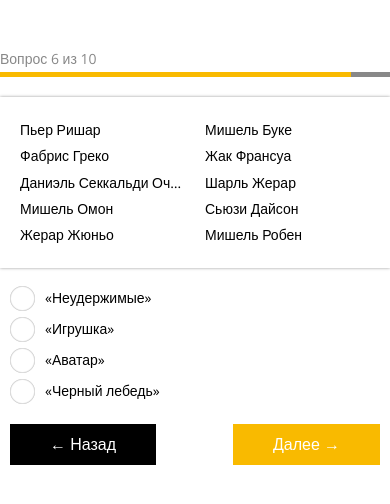
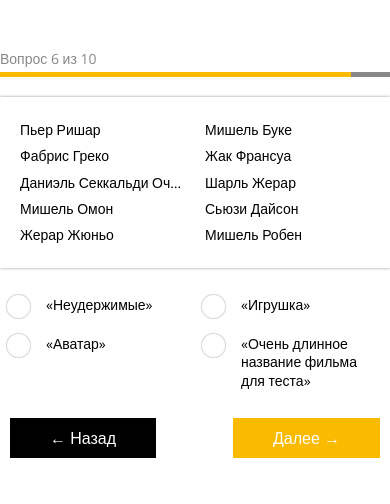
Before and after one commit to everyonesdesign/umatno-game, a website: page front-end/index.html in a window 390 px wide. Drawn offline with nearby package versions, Linux system fonts and the light colour scheme.

Commit message:
improved mobile version of the game

```diff
--- a/front-end/index.html
+++ b/front-end/index.html
@@ -46,7 +46,7 @@
                     <label class="umg_body-answerItem"><input name="answer" type="radio">«Неудержимые»</label>
                     <label class="umg_body-answerItem"><input name="answer" type="radio">«Игрушка»</label>
                     <label class="umg_body-answerItem"><input name="answer" type="radio">«Аватар»</label>
-                    <label class="umg_body-answerItem"><input name="answer" type="radio">«Черный лебедь»</label>
+                    <label class="umg_body-answerItem"><input name="answer" type="radio">«Очень длинное название фильма для теста»</label>
                 </form>
                 <div class="umg_body-controls">
                     <div class="umg_button umg_button--secondary">← Назад</div>
--- a/front-end/scss/main.scss
+++ b/front-end/scss/main.scss
@@ -18,11 +18,10 @@
     line-height: 1.3;
 
     .jq-radio {
-      display: inline-block;
-      vertical-align: middle;
+      float: left;
       width: 25px;
       height: 25px;
-      margin: -2px 10px 0 0;
+      margin: -2px 0 0 -40px;
       background: no-repeat -25px 0 url("../img/radio.png");
       &.checked {
         background-position: 0 0;
@@ -109,7 +108,7 @@
     &-answer {
       float: right;
       width: 60%;
-      padding-left: 36px;
+      padding-left: 40px;
       padding-top: 20px;
       box-sizing: border-box;
     }
@@ -118,12 +117,15 @@
       color: $dimmed;
     }
     &-answerList {
+      @extend %clearfix;
       margin: 20px 0;
     }
     &-answerItem {
        display: block;
-       margin: 10px 0;
+       margin: 14px 0;
+       padding-left: 42px;
        font-size: 16px;
+       box-sizing: border-box;
     }
     &-controls {
       text-align: justify;
@@ -138,7 +140,7 @@
     }
   }
 
-  @media (max-width: 500px) {
+  @media (max-width: 600px) {
     &_body-list,
     &_body-answer {
       float: none;
@@ -151,15 +153,24 @@
       border: none;
       font-size: 14px;
     }
+    &_body-answerList{
+      margin-bottom: 10px;
+    }
     &_body-answerItem {
+      float: left;
+      width: 50%;
       font-size: 14px;
       margin: 8px 0;
+      padding: 0 10px 0 46px;
     }
     &_body-answerCaption {
       display: none;
     }
     &_body-answer {
-      padding: 0 10px;
+      padding: 0;
+    }
+    &_body-controls {
+      padding: 10px;
     }
   }
 
@@ -169,6 +180,12 @@
         display: block;
       }
     }
+    &_body-answerItem {
+      float: none;
+      width: auto;
+      padding-top: 4px;
+      padding-bottom: 4px;
+    }
   }
 
 
```
Also changed, not shown: front-end/css/main.css.
